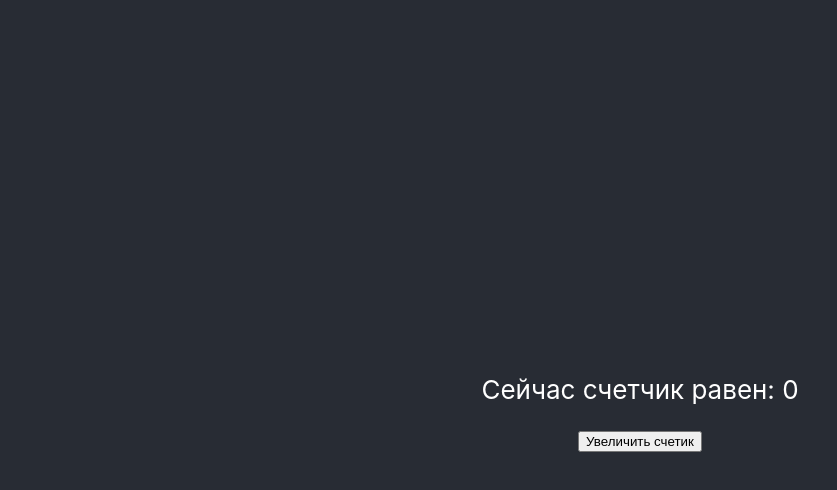
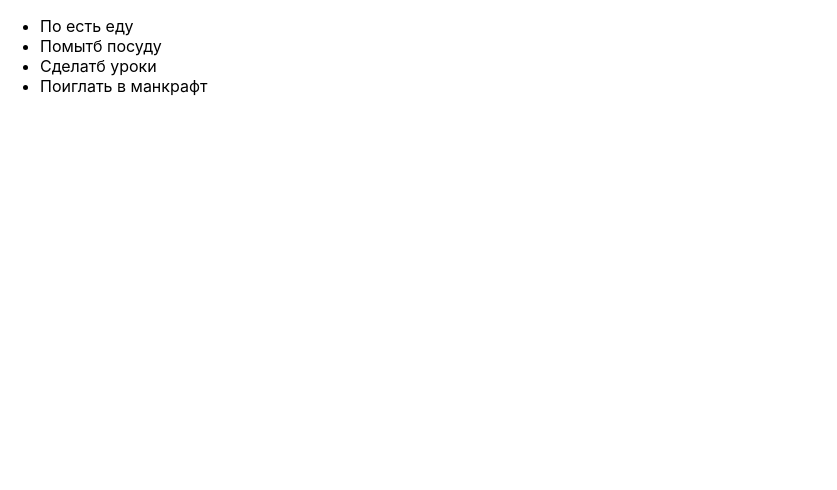
Before and after one commit to haxmind/todo, a React (Create React App) app: page / in a window 1280 px wide. Shown: the top 490 px of the page, without its empty margins (0-837 px from the left). Built offline with nearby package versions, Linux system fonts and the light colour scheme.

Commit message:
Beta version of to-do list

```diff
--- a/src/App.js
+++ b/src/App.js
@@ -1,6 +1,7 @@
 import React from 'react';
 import logo from './logo.svg';
 import './App.css';
+import { Todos } from './Todos';
 
 class App extends React.Component {
   constructor(props) {
@@ -11,20 +12,25 @@ class App extends React.Component {
     }
   }
 
-handleClick() {
-  this.setState({
-    counter: this.state.counter +1
-  });
-}
+
 
 render() {
-  return <div className="App">
-    <header className="App-header">
-      <p>
-      Сейчас счетчик равен: {this.state.counter}
-      </p>
-      <button type="button" onClick={this.handleClick.bind(this)} >Увеличить счетик</button>
-    </header>
+  const tasks = [
+    {
+      text: "По есть еду"
+    },
+    {
+      text: "Помытб посуду"
+    },
+    {
+      text: "Сделатб уроки"
+    },
+    {
+      text: "Поиглать в манкрафт"
+    }
+  ]
+  return <div>
+    <Todos tasks={tasks}></Todos>
     </div>;
 }
 }
--- /dev/null
+++ b/src/Todo.js
@@ -0,0 +1,19 @@
+import React from 'react';
+
+export class Todo extends React.Component {
+    constructor(props) {
+        super(props);
+
+        const { task } = props;
+
+        this.state = {
+            task: task || []
+        };
+    }
+
+    render() {
+        const { task } = this.state;
+
+        return <li>{task.text}</li>
+    }
+}
--- /dev/null
+++ b/src/Todos.js
@@ -0,0 +1,21 @@
+import React from 'react';
+import { Todo } from './Todo';
+
+export class Todos extends React.Component {
+    constructor(props) {
+        super(props);
+        const { tasks } = props; //tasks = props.tasks
+
+        this.state = {
+            tasks: tasks || []
+        };
+    }
+    render() {
+        const { tasks } = this.state;
+        return <div>
+             <ul>
+                {tasks.map(task => <Todo key={task.text} task={task}>{task.text}</Todo>)}
+             </ul>
+        </div>;
+    }
+}
```
